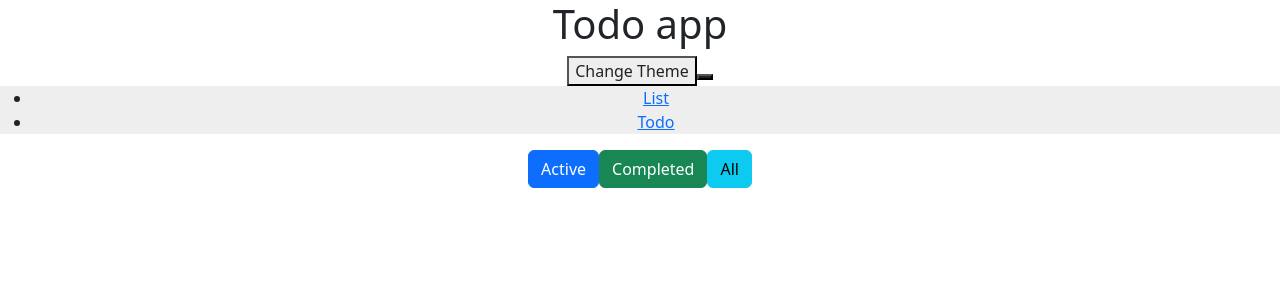
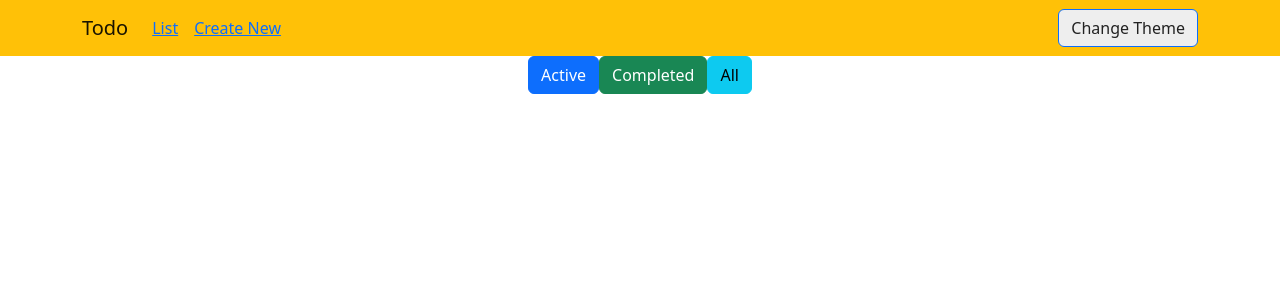
Before and after one commit to Vishnu-AV/react-first-app, a React (Create React App) app in the folder redux-app/: page / in a window 1280 px wide. Shown: the top 300 px of the page. Built offline with nearby package versions, Linux system fonts and the light colour scheme.

Commit message:
Updated navbar styles

```diff
--- a/redux-app/src/App.js
+++ b/redux-app/src/App.js
@@ -6,11 +6,7 @@ import DisplayTodos from "./components/todolist";
 import { ThemeContext, themes } from "./theme/theme-context";
 import ThemedButton from "./theme/themed-button";
 import NavBar from "./nav-bar";
-
-// An intermediate component that uses the ThemedButton
-function Toolbar(props) {
-  return <ThemedButton onClick={props.changeTheme}>Change Theme</ThemedButton>;
-}
+import Toolbar from "./theme/toolbar";
 
 class App extends React.Component {
   constructor(props) {
@@ -29,15 +25,8 @@ class App extends React.Component {
   render() {
     return (
       <div className="App">
-        <h1>Todo app</h1>
-        <section>
-          <ThemeContext.Provider value={this.state.theme}>
-            <Toolbar changeTheme={this.toggleTheme} />
-          </ThemeContext.Provider>
-          <ThemedButton />
-        </section>
         <ThemeContext.Provider value={this.state.theme}>
-        <NavBar />
+          <NavBar changeTheme={this.toggleTheme} />
         </ThemeContext.Provider>
         <Routes>
           <Route path="/todo" element={<Todos />} />
--- a/redux-app/src/nav-bar.js
+++ b/redux-app/src/nav-bar.js
@@ -1,23 +1,34 @@
-import React, { useContext } from "react";
+import React from "react";
 import { Link } from "react-router-dom";
+import Container from 'react-bootstrap/Container';
+import Nav from 'react-bootstrap/Nav';
+import Navbar from 'react-bootstrap/Navbar';
+import Toolbar from "./theme/toolbar";
+
 import { ThemeContext } from "./theme/theme-context";
 
 class NavBar extends React.Component {
+  constructor(props) {
+    super(props);
+    this.changeTheme = () => {
+      this.props.changeTheme();
+    };
+  }
   render() {
     let theme = this.context;
     return (
-      <div style={{ color: theme.color, backgroundColor: theme.background }}>
-        <nav className="nav-bar">
-          <ul>
-            <li>
-              <Link to="/"> List </Link>
-            </li>
-            <li>
-              <Link to="todo"> Todo</Link>
-            </li>
-          </ul>
-        </nav>
-      </div>
+      <>
+      <Navbar bg={theme.name} variant={theme.name}>
+        <Container>
+          <Navbar.Brand href="/">Todo </Navbar.Brand>
+          <Nav className="me-auto">
+            <Nav.Link><Link to="/"> List </Link></Nav.Link>
+            <Nav.Link ><Link to="todo"> Create New</Link></Nav.Link>
+          </Nav>
+          <Toolbar changeTheme={this.changeTheme}/>
+        </Container>
+      </Navbar>
+    </>
     );
   }
 }
--- a/redux-app/src/theme/theme-context.js
+++ b/redux-app/src/theme/theme-context.js
@@ -3,12 +3,14 @@ export const themes = {
     light: {
       foreground: '#000000',
       background: '#eeeeee',
-      color: '#222222'
+      color: '#222222',
+      name: 'warning'
     },
     dark: {
       foreground: '#ffffff',
       background: '#222222',
-      color: '#eeeeee'
+      color: '#eeeeee',
+      name: 'dark'
     },
   };
 
--- a/redux-app/src/theme/themed-button.js
+++ b/redux-app/src/theme/themed-button.js
@@ -1,4 +1,5 @@
 import React from 'react';
+import { Button } from "react-bootstrap";
 import {ThemeContext} from './theme-context';
 
 class ThemedButton extends React.Component {
@@ -6,10 +7,11 @@ class ThemedButton extends React.Component {
     let props = this.props;
     let theme = this.context;
     return (
-      <button
+      <Button
         {...props}
         style={{backgroundColor: theme.background, color: theme.color}}
-      />
+      >Change Theme
+      </Button>
     );
   }
 }
--- /dev/null
+++ b/redux-app/src/theme/toolbar.js
@@ -0,0 +1,5 @@
+import ThemedButton from "./themed-button";
+
+export default function Toolbar(props) {
+    return <ThemedButton onClick={props.changeTheme}>Change Theme</ThemedButton>;
+  }
```
